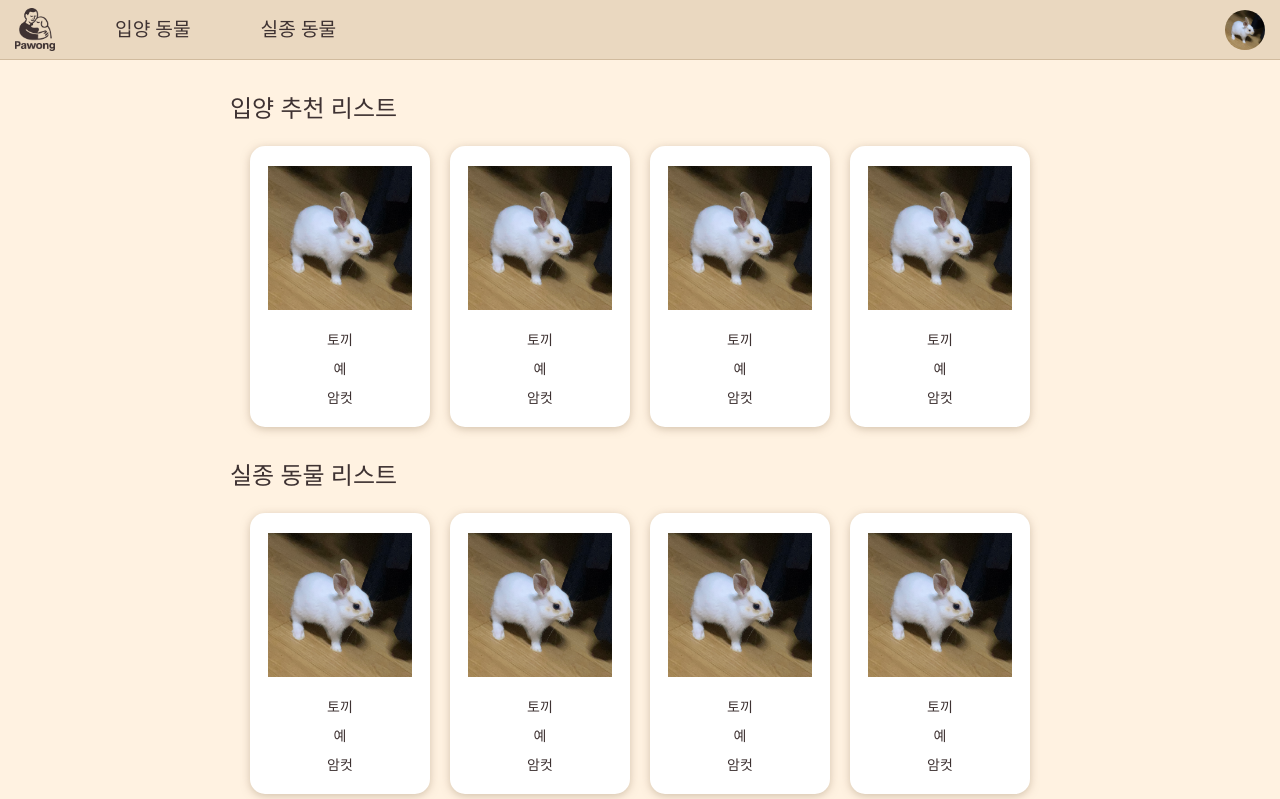
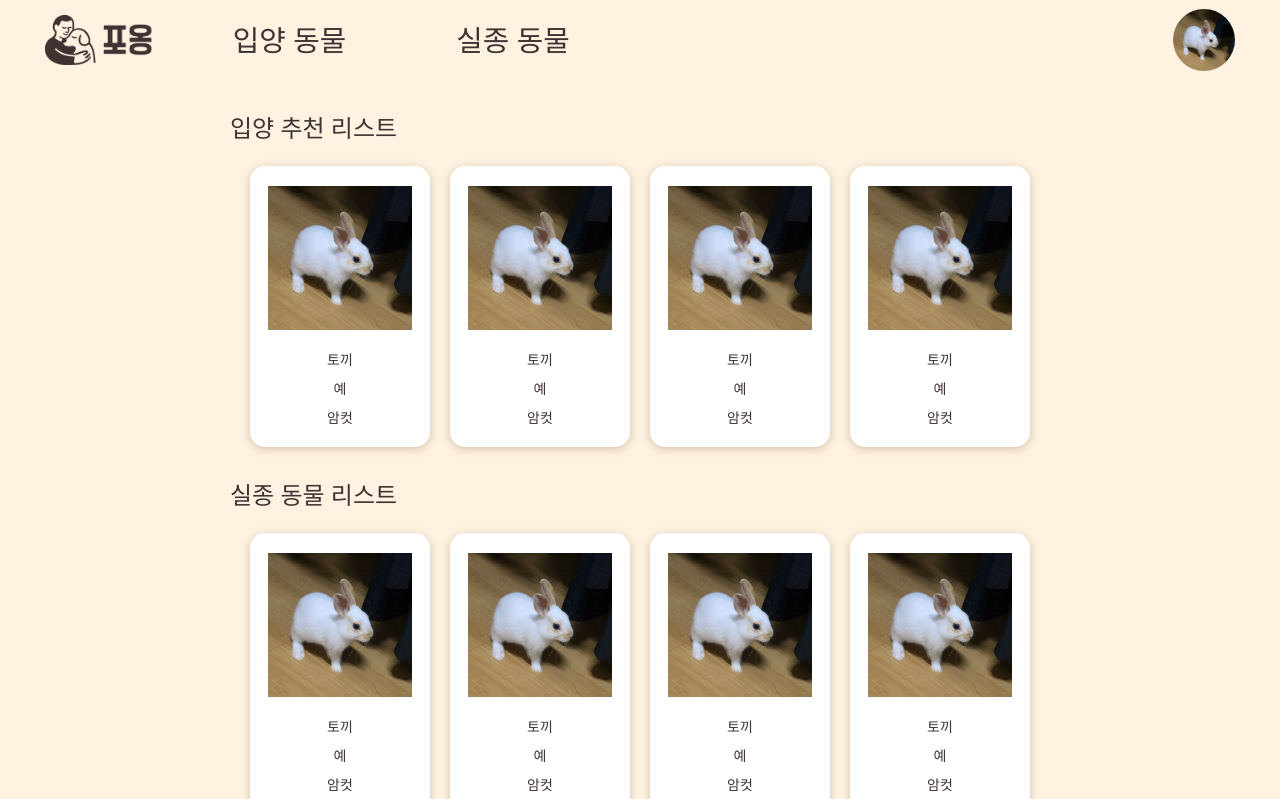
Before and after one commit to paw-ong/pawong-frontend, a React (Vite) app: page /main in a window 1280 px wide. Shown: the top 799 px of the page. Built offline with nearby package versions, Linux system fonts and the light colour scheme; a web font is replaced by a local one.

Commit message:
[feat] header 수정

```diff
--- a/src/components/layout/Header.css
+++ b/src/components/layout/Header.css
@@ -3,66 +3,100 @@
   top: 0;
   left: 0;
   width: 100%;
-  background-color: #EAD8C0;
   z-index: 1000;
   display: flex;
   align-items: center;
   padding: 8px 15px;
-  border-bottom: 1px solid #D1BB9E;
   gap: 40px;
-  height: 60px;
+  height: 80px;
 }
 
 .logo-container {
   cursor: pointer;
+  display: flex;
+  align-items: center;
+  justify-content: center;
+  height: 100%;
 }
 
 .logo {
-  width: 40px;
-  height: auto;
+  width: auto;
+  height: 50px;
   display: block;
+  margin-left: 30px;
 }
 
 .main-nav {
   flex-grow: 1;
+  display: flex;
+  align-items: center;
+  height: 100%;
 }
 
 .nav-tabs {
   display: flex;
   list-style: none;
   gap: 30px;
+  height: 100%;
+  align-items: center;
+  pointer-events: none;
 }
 
 .tab-item {
   position: relative;
+  display: flex;
+  align-items: center;
+  height: 100%;
+  pointer-events: auto;
 }
 
 .tab-item a {
   text-decoration: none;
-  color: #3E3232 ;
-  font-size: 1.2rem;
-  padding: 10px 20px;
-  display: block;
-
+  color: #3E3232;
+  font-size: 1.8rem;
+  font-weight: 600;
+  padding: 10px 40px;
+  display: flex;
+  align-items: center;
+  height: 50px;
+  transition: opacity 0.3s ease, font-weight 0.3s ease, font-size 0.3s ease;
+  opacity: 1;
 }
 
-.tab-item a:hover {
-  color: #FFF2E1;
+.tab-item a:active {
+  font-weight: 800;
+  color: #3E3232;
+  border-radius: 10px;
+  transform: scale(1.1);
 }
 
-.tab-item a.active {
-  font-weight: bold;
-  color: #FFF2E1;
-  background-color: #A79277;
-  border-radius: 10px;
+/* 핵심: 부모에 hover 이벤트가 발생했을 때 모든 자식 요소 연하게 설정 */
+.nav-tabs:hover .tab-item a {
+  opacity: 0.5;
+}
+
+/* 핵심: hover 상태인 탭 아이템은 완전히 불투명하게 유지 */
+.nav-tabs:hover .tab-item:hover a {
+  opacity: 1;
+}
+
+/* active 상태인 탭 아이템도 완전히 불투명하게 유지 */
+.nav-tabs:hover .tab-item a.active {
+  opacity: 1;
+}
+
+/* active 상태일 때 다른 항목들 연하게 */
+.nav-tabs:has(.tab-item a.active) .tab-item a:not(.active) {
+  opacity: 0.5;
 }
 
 .user {
-  width: 40px;
-  height: 40px;
+  width: 62px;
+  height: 62px;
   border-radius: 50%;
   overflow: hidden;
   margin-left: auto;
+  margin-right: 30px;
   cursor: pointer;
   transition: transform 0.2s ease;
 }
--- a/src/components/layout/Header.jsx
+++ b/src/components/layout/Header.jsx
@@ -1,14 +1,34 @@
-import React from 'react';
+import React, { useState, useEffect } from 'react';
 import {Link, NavLink, useNavigate} from 'react-router-dom'
 import './Header.css';
-import logo from '../../assets/images/logo/pawong.png';
+import logo from '../../assets/images/logo/logo.png';
+import defaultUserImage from '../../assets/images/user.jpg'
 
 function Header() {
   const navigate = useNavigate();
+  const [isLoggedIn, setIsLoggedIn] = useState(false);
+  const [userImage, setUserImage] = useState(defaultUserImage);
+
+  useEffect(() => {
+    const userToken = localStorage.getItem('userToken');
+    const userInfo = JSON.parse(localStorage.getItem('userInfo'));
+
+    setIsLoggedIn(!!userToken);
+
+    if (userInfo && userInfo.profileImage) {
+      setUserImage(userInfo.profileImage);
+    } else {
+      setUserImage(defaultUserImage);
+    }
+  }, []);
 
   const handleUserClick = () => {
-    navigate('/mypage');
-  }
+    if (isLoggedIn) {
+      navigate('/mypage');
+    } else {
+      navigate('/login');
+    }
+  };
 
   return (
       <header className="header">
@@ -31,7 +51,7 @@ function Header() {
           </ul>
         </nav>
         <div className="user" onClick={handleUserClick}>
-          <img src="/src/assets/images/user.jpg" alt="user-img" className="user-img"/>
+          <img src={userImage} alt="user-img" className="user-img"/>
         </div>
       </header>
   );
```
Also changed, not shown: src/assets/images/logo/logo.png (added).
